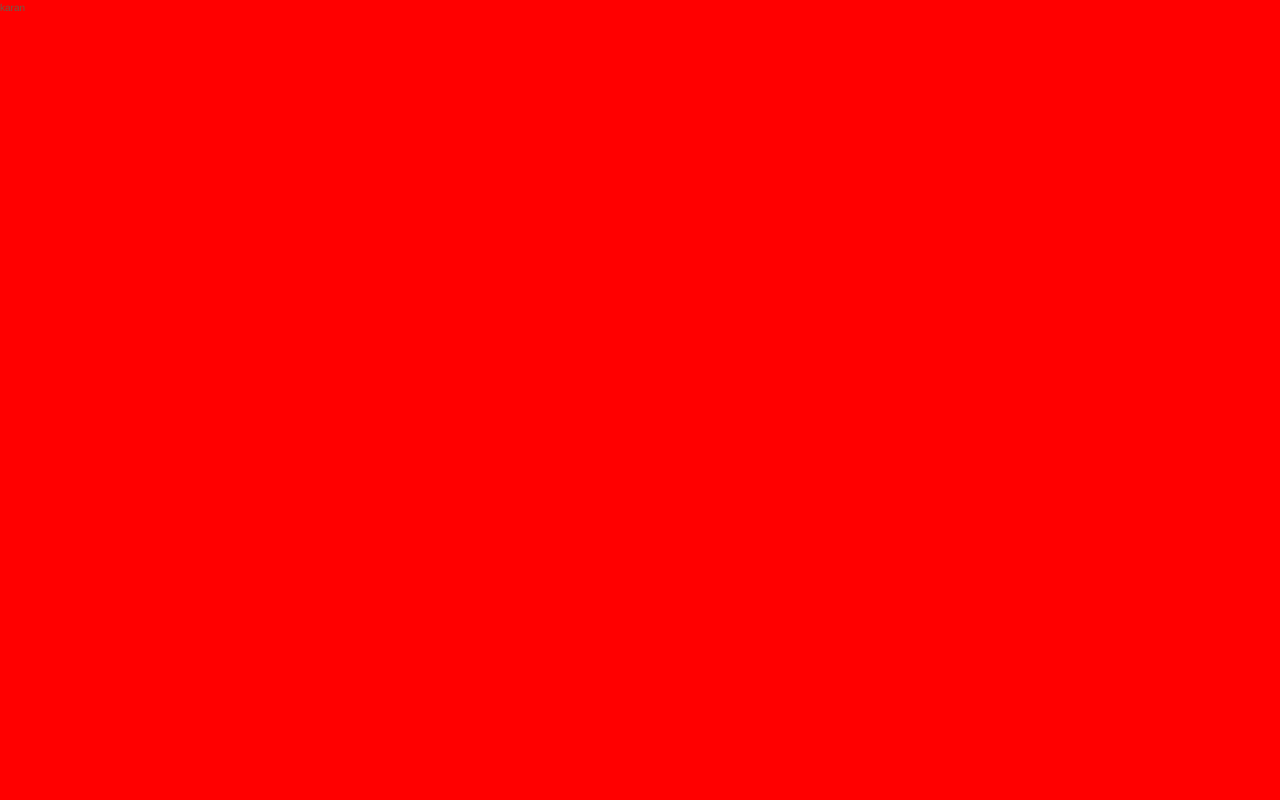
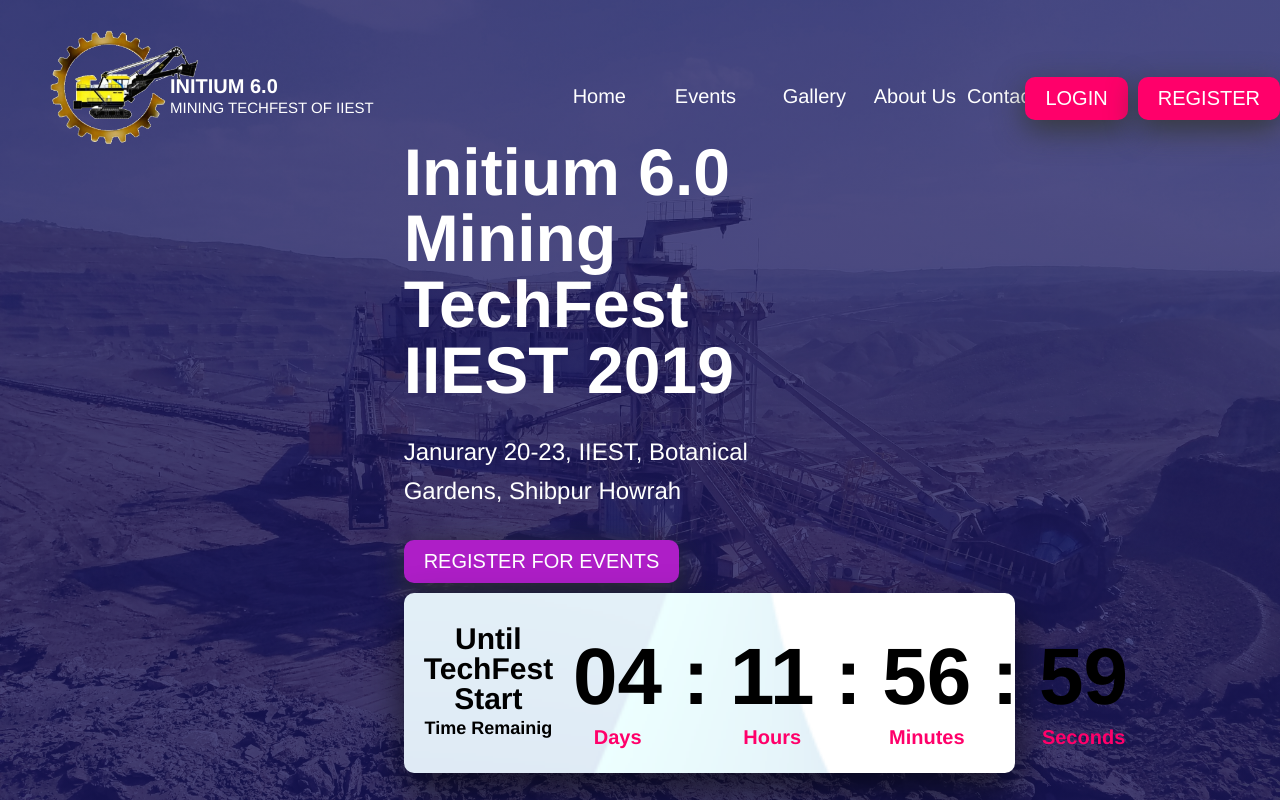
Before and after one commit to karan-singare/initium, a PHP site: page / in a window 1280 px wide. Before the commit the page is almost empty. Run offline with PHP 8.4, Linux system fonts and the light colour scheme.

Commit message:
header completed

```diff
--- a/css/style.css
+++ b/css/style.css
@@ -20,7 +20,163 @@ body {
   grid-template-columns: [full-start] 25rem [center-start] repeat(8, [col-start] 1fr [col-end]) [center-end] 25rem [full-end];
   grid-template-rows: 1fr; }
 
+.mb-sm {
+  margin-bottom: 2rem; }
+
+.mb-md {
+  margin-bottom: 3rem; }
+
+.mb-lg {
+  margin-bottom: 4rem; }
+
+.mt-sm {
+  margin-bottom: 2rem; }
+
+.mt-md {
+  margin-bottom: 3rem; }
+
+.mt-lg {
+  margin-bottom: 4rem; }
+
+.btn {
+  font-size: 2rem;
+  padding: 1rem 2rem;
+  border-radius: 1rem;
+  border: none;
+  box-shadow: 0px 1rem 3rem rgba(51, 54, 44, 0.8);
+  text-transform: uppercase; }
+  .btn--pink {
+    background-color: #ff006a;
+    color: #fff;
+    transition: all .1s; }
+    .btn--pink:hover {
+      background: transparent;
+      border: 2px solid #ff006a;
+      color: #ff006a; }
+  .btn--violet {
+    background-color: #ae1ec7;
+    color: #fff;
+    transition: all .1s; }
+    .btn--violet:hover {
+      background: #ffa116;
+      border: 2px solid #ffa116; }
+
+.heading__primary {
+  font-size: 6.6rem;
+  line-height: 1; }
+
+.heading__secondary {
+  font-size: 3rem;
+  line-height: 1; }
+
+.heading__tertiary {
+  font-size: 2.4rem;
+  font-weight: 400; }
+
+.heading__4 {
+  font-size: 1.8rem; }
+
 .header {
+  background-image: linear-gradient(rgba(12, 10, 87, 0.71), rgba(12, 10, 87, 0.71), rgba(12, 10, 87, 0.71), rgba(12, 10, 87, 0.71)), url("../images/background1.jpg");
+  background-size: cover;
+  background-position: center;
+  padding-top: 2rem;
+  padding-left: 5rem;
   height: 100vh;
-  background-color: red;
-  grid-column: full-start/full-end; }
+  grid-column: full-start/full-end;
+  display: grid;
+  grid-template-columns: repeat(8, 1fr);
+  grid-template-rows: 20% 50% 30%;
+  justify-content: center;
+  align-items: center; }
+  .header__nav {
+    grid-column: 3/6; }
+    .header__nav ul {
+      display: grid;
+      grid-template-columns: repeat(5, minmax(10rem, 1fr));
+      grid-gap: 1rem;
+      justify-items: end; }
+      .header__nav ul li {
+        border-bottom: 4px solid transparent;
+        transition: all .5s; }
+      .header__nav ul li:hover {
+        color: #ffa116;
+        border-bottom: 4px solid #ae1ec7; }
+  .header__btn {
+    justify-self: center; }
+    .header__btn.login {
+      grid-column: 7/8; }
+    .header__btn.register {
+      grid-column: 8/9; }
+  .header__details {
+    grid-column: 2/5;
+    color: #fff; }
+    .header__details h3 {
+      text-transform: capitalize; }
+  .header__count {
+    grid-column: 2/7;
+    background-color: #ffffff;
+    display: grid;
+    grid-template-columns: 3fr 7fr;
+    align-items: center;
+    align-content: center;
+    text-align: center;
+    grid-column-gap: 2rem; }
+
+.brand {
+  display: grid;
+  grid-template-columns: repeat(3, max-content); }
+  .brand__logo {
+    width: 15rem;
+    height: 12rem; }
+    .brand__logo img {
+      width: 100%;
+      height: 100%; }
+  .brand__name {
+    font-size: 2rem;
+    color: #fff;
+    text-transform: uppercase;
+    font-weight: bold;
+    align-self: center;
+    grid-column: 2/3;
+    margin-left: -3rem; }
+  .brand__slogan {
+    font-size: 1.5rem;
+    color: #fff;
+    text-transform: uppercase;
+    align-self: start;
+    grid-column: 2/4;
+    transform: translate(-3rem, -5rem); }
+
+.nav ul {
+  list-style: none;
+  font-size: 2rem; }
+  .nav ul a {
+    color: #fff;
+    text-decoration: none; }
+
+.count {
+  color: #000000;
+  padding: 2rem;
+  border-radius: 1rem;
+  box-shadow: 0 2rem 4rem rgba(4, 4, 4, 0.62);
+  background-image: url(../images/timerback.png);
+  background-size: cover; }
+  .count__title {
+    text-align: center;
+    align-self: center; }
+  .count__time ul {
+    list-style: none;
+    font-size: 8rem;
+    font-weight: bold;
+    display: grid;
+    grid-template-columns: repeat(7, 1fr);
+    grid-column-gap: 1rem;
+    align-items: center; }
+    .count__time ul .hide {
+      visibility: hidden; }
+    .count__time ul span {
+      font-size: 2rem;
+      display: block;
+      margin-top: -2rem;
+      color: #ff006a; }
--- a/index.html
+++ b/index.html
@@ -11,7 +11,62 @@
 <body>
   <div class="container">
     <header class="header">
-      karan
+      <div class="header__brand brand">
+        <div class="brand__logo">
+          <img src="images/logo.png" alt="site logo">
+        </div>
+        <div class="brand__name">
+          Initium 6.0
+        </div>
+        <div class="brand__slogan">
+          Mining TechFest of IIEST
+        </div>
+      </div>
+      <nav class="header__nav nav">
+        <ul>
+          <a href="." class="nav__links"><li>Home</li></a>
+          <a href="events.html" class="nav__links"><li>Events</li></a>
+          <a href="gallery.html" class="nav__links"><li>Gallery</li></a>
+          <a href="about.html" class="nav__links"><li>About Us</li></a>
+          <a href="contact.html" class="nav__links"><li>Contact Us</li></a>
+        </ul>
+      </nav>
+      <button class="header__btn btn btn--pink login">Login</button>
+      <button class="header__btn btn btn--pink register">Register</button>
+
+      <div class="header__details">
+        <h1 class="heading__primary mb-md">
+          Initium 6.0 Mining TechFest IIEST 2019
+        </h1>
+        <h3 class="heading__tertiary mb-md">
+          Janurary 20-23, IIEST, botanical gardens, shibpur howrah
+        </h3>
+        <button class="header__btn btn btn--violet login mb-sm">Register for events</button>
+      </div>
+
+      <div class="header__count count">
+        <div class="count__title">
+          <h2 class="heading__secondary">
+            Until TechFest Start
+          </h2>
+          <h4 class="heading__4">
+            Time Remainig
+          </h4>
+        </div>
+        <div class="count__time">
+          <ul>
+            <li>04 <span>Days</span> </li>
+            <li>: <span  class="hide">Days</span> </li>
+            <li>11 <span>Hours</span> </li>
+            <li>: <span class="hide">Days</span> </li>
+            <li>56 <span>Minutes</span> </li>
+            <li>: <span class="hide">Days</span> </li>
+            <li>59 <span>Seconds</span> </li>
+          </ul>
+        </div>
+
+      </div>
+
     </header>
   </div>
 </body>
--- a/sass/abstracts/_variable.scss
+++ b/sass/abstracts/_variable.scss
@@ -0,0 +1,4 @@
+$pink: #ff006a;
+$orange: #ffa116;
+$violet: #ae1ec7;
+$yellow: #ffa116;
--- a/sass/base/_typography.scss
+++ b/sass/base/_typography.scss
@@ -0,0 +1,49 @@
+.btn {
+  font-size: 2rem;
+  padding: 1rem 2rem;
+  border-radius: 1rem;
+  border: none;
+  box-shadow: 0px 1rem 3rem rgba(51, 54, 44, 0.8);
+  text-transform: uppercase;
+
+
+  &--pink {
+    background-color: $pink;
+    color: #fff;
+    transition: all .1s;
+
+    &:hover {
+      background: transparent;
+      border: 2px solid $pink;
+      color: $pink;
+    }
+  }
+  &--violet {
+    background-color: $violet;
+    color: #fff;
+    transition: all .1s;
+
+    &:hover {
+      background: $yellow;
+      border: 2px solid $yellow;
+    }
+  }
+
+}
+
+.heading__primary {
+  font-size: 6.6rem;
+  line-height: 1;
+}
+.heading__secondary {
+  font-size: 3rem;
+  line-height: 1;
+}
+
+.heading__tertiary {
+  font-size: 2.4rem;
+  font-weight: 400;
+}
+.heading__4 {
+  font-size:1.8rem;
+}
--- a/sass/base/_utilities.scss
+++ b/sass/base/_utilities.scss
@@ -0,0 +1,18 @@
+.mb-sm {
+  margin-bottom: 2rem;
+}
+.mb-md {
+  margin-bottom: 3rem;
+}
+.mb-lg {
+  margin-bottom: 4rem;
+}
+.mt-sm {
+  margin-bottom: 2rem;
+}
+.mt-md {
+  margin-bottom: 3rem;
+}
+.mt-lg {
+  margin-bottom: 4rem;
+}
--- /dev/null
+++ b/sass/components/_brand.scss
@@ -0,0 +1,33 @@
+.brand {
+
+  display: grid;
+  grid-template-columns: repeat(3, max-content);
+
+  &__logo {
+    width: 15rem;
+    height: 12rem;
+
+    & img {
+      width: 100%;
+      height: 100%;
+    }
+  }
+
+  &__name {
+    font-size: 2rem;
+    color: #fff;
+    text-transform: uppercase;
+    font-weight: bold;
+    align-self: center;
+    grid-column: 2/3;
+    margin-left: -3rem;
+  }
+  &__slogan {
+    font-size: 1.5rem;
+    color: #fff;
+    text-transform: uppercase;
+    align-self: start;
+    grid-column: 2/4;
+    transform: translate(-3rem,-5rem);
+  }
+}
--- /dev/null
+++ b/sass/components/_count.scss
@@ -0,0 +1,38 @@
+.count {
+  color: #000000;
+  padding: 2rem;
+  border-radius: 1rem;
+  box-shadow: 0 2rem 4rem rgba(4, 4, 4, 0.62);
+  // background-image: linear-gradient(55deg, rgba(119, 230, 226, 0.5) 33%, rgba(199, 218, 226, 0.32) 33%,rgba(199, 218, 226, 0.32) );
+  background-image: url(../images/timerback.png);
+  background-size: cover;
+
+  &__title {
+    text-align: center;
+    align-self: center;
+  }
+
+  &__time {
+    & ul {
+      list-style: none;
+      font-size: 8rem;
+      font-weight: bold;
+
+      & .hide {
+        visibility: hidden;
+      }
+
+      & span {
+        font-size: 2rem;
+        display: block;
+        margin-top: -2rem;
+        color: $pink;
+      }
+
+      display: grid;
+      grid-template-columns: repeat(7, 1fr);
+      grid-column-gap: 1rem;
+      align-items: center;
+    }
+  }
+}
--- /dev/null
+++ b/sass/components/_nav.scss
@@ -0,0 +1,12 @@
+.nav {
+  & ul {
+    list-style: none;
+    font-size: 2rem;
+
+     & a {
+       color: #fff;
+       text-decoration: none;
+     }
+  }
+
+}
--- a/sass/layout/_header.scss
+++ b/sass/layout/_header.scss
@@ -1,6 +1,73 @@
 .header {
+  background-image: linear-gradient(rgba(12, 10, 87, 0.71),
+                    rgba(12, 10, 87, 0.71),
+                    rgba(12, 10, 87, 0.71),
+                    rgba(12, 10, 87, 0.71)),
+                    url('../images/background1.jpg');
+  background-size: cover;
+  background-position: center;
+
+  padding-top: 2rem;
+  padding-left: 5rem;
   height: 100vh;
-  background-color: red;
+  grid-column: full-start/full-end;
 
-  grid-column: full-start/full-end;
+  display: grid;
+  grid-template-columns: repeat(8, 1fr);
+  grid-template-rows: 20% 50% 30%;
+  justify-content: center;
+  align-items: center;
+
+  &__nav {
+  grid-column: 3/6;
+    & ul {
+      display: grid;
+      grid-template-columns: repeat(5, minmax(10rem, 1fr));
+      grid-gap: 1rem;
+      justify-items: end;
+      & li {
+        border-bottom: 4px solid transparent;
+        transition: all .5s;
+      }
+      & li:hover {
+        color: $orange;
+        border-bottom: 4px solid $violet;
+      }
+    }
+  }
+
+  &__btn {
+    &.login {
+      grid-column: 7/8;
+    }
+    &.register {
+      grid-column: 8/9;
+    }
+    justify-self: center;
+  }
+
+  &__details {
+    grid-column: 2/5;
+    color: #fff;
+    & h3 {
+      text-transform: capitalize;
+    }
+  }
+
+  &__count {
+    grid-column: 2/7;
+    background-color: #ffffff;
+
+    // border-radius: 1.5rem;
+    // box-shadow: 0 2rem 4rem rgba(0, 0, 0, 0.69);
+    // padding: 2rem;
+
+    display: grid;
+    grid-template-columns: 3fr 7fr;
+    align-items: center;
+    align-content: center;
+    text-align: center;
+    grid-column-gap: 2rem;
+  }
+
 }
--- a/sass/main.scss
+++ b/sass/main.scss
@@ -1,2 +1,8 @@
+@import "abstracts/variable";
 @import "base/base";
+@import "base/utilities";
+@import "base/typography";
 @import "layout/header";
+@import "components/brand";
+@import "components/nav";
+@import "components/count";
```
Also changed, not shown: images/background1.jpg (added), images/logo.png (added), images/timerback.png (added).
